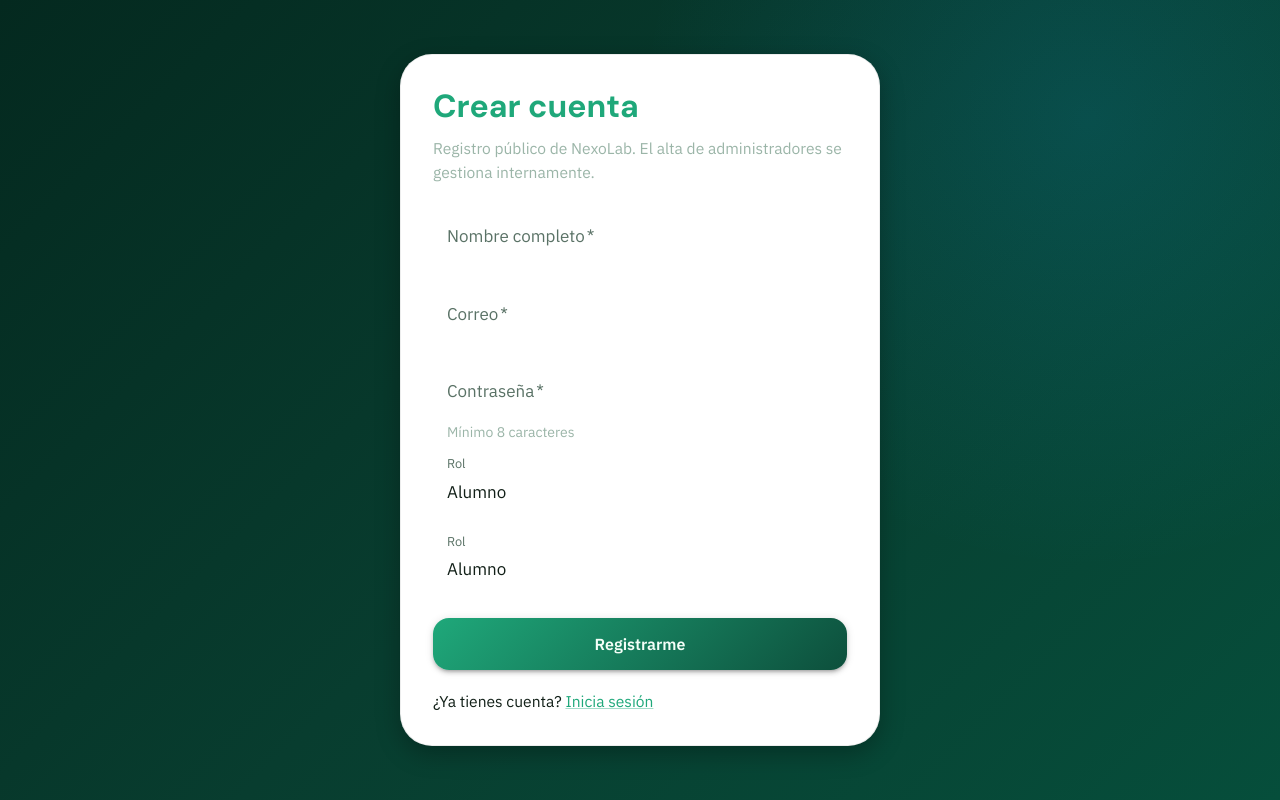
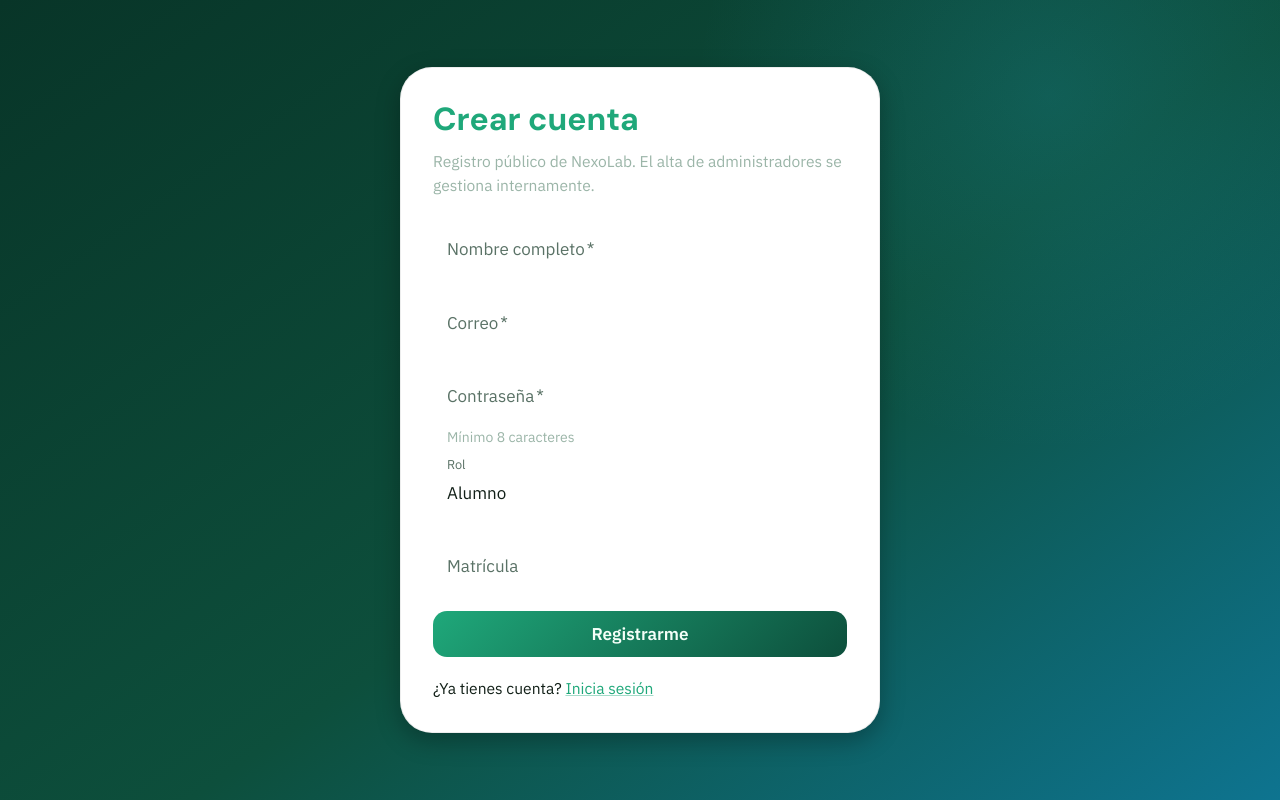
Before and after one commit to FFianquetto/ProWebII_NexoLab, a React (Vite) app in the folder frontend/: page /register in a window 1280 px wide. Built offline with nearby package versions, Linux system fonts and the light colour scheme; no server answers.

Commit message:
cambios registerpage

```diff
--- a/frontend/src/pages/RegisterPage.tsx
+++ b/frontend/src/pages/RegisterPage.tsx
@@ -53,16 +53,16 @@ export default function RegisterPage() {
 
   return (
     <Box
-        sx={{
+      sx={{
         minHeight: '100dvh',
         display: 'grid',
         placeItems: 'center',
         px: 2,
-        py: 4,
+        py: 3,
         background:
-      'radial-gradient(circle at 85% 15%, rgba(14, 165, 233, 0.15), transparent 35%), linear-gradient(135deg, #04291F 0%, #083D2F 50%, #064E3B 100%)',
-  }}
->
+          'radial-gradient(circle at 82% 12%, rgba(34,166,199,0.2), transparent 28%), linear-gradient(145deg, #083528, #0D4F3C 55%, #0E7490)',
+      }}
+    >
       <Paper sx={{ width: '100%', maxWidth: 480, p: { xs: 3, sm: 4 }, borderRadius: 4 }}>
         <Typography
           variant="h4"
@@ -79,7 +79,7 @@ export default function RegisterPage() {
             {error}
           </Alert>
         )}
-        <Stack component="form" spacing={2.5} onSubmit={onSubmit}>
+        <Stack component="form" spacing={2} onSubmit={onSubmit}>
           <TextField
             label="Nombre completo"
             value={form.fullName}
@@ -116,25 +116,15 @@ export default function RegisterPage() {
           </TextField>
           {form.role === 'STUDENT' && (
             <TextField
-            select
-            label="Rol"
-            value={form.role}
-            onChange={(e) => {
-            const newRole = e.target.value;
-            setForm({...form,role: newRole, studentId: newRole === 'TEACHER' ? '' : form.studentId,});
-           }}
-          fullWidth
-           size="medium"
-            >
-  <MenuItem value="STUDENT">Alumno</MenuItem>
-  <MenuItem value="TEACHER">Docente</MenuItem>
-</TextField>
+              label="Matrícula"
+              value={form.studentId}
+              onChange={(e) => setForm({ ...form, studentId: e.target.value })}
+              fullWidth
+            />
           )}
-          <Button type="submit" variant="contained" size="large" disabled={loading} sx={{
-              py: 1.5, fontWeight: 700, fontSize: '1rem', textTransform: 'none',borderRadius: 2, boxShadow: 3,mt: 1 }}
-          >
-          {loading ? 'Creando cuenta…' : 'Registrarme'}
-        </Button>
+          <Button type="submit" variant="contained" size="large" disabled={loading}>
+            {loading ? 'Creando…' : 'Registrarme'}
+          </Button>
         </Stack>
         <Typography variant="body2" mt={2.5}>
           ¿Ya tienes cuenta?{' '}
```
